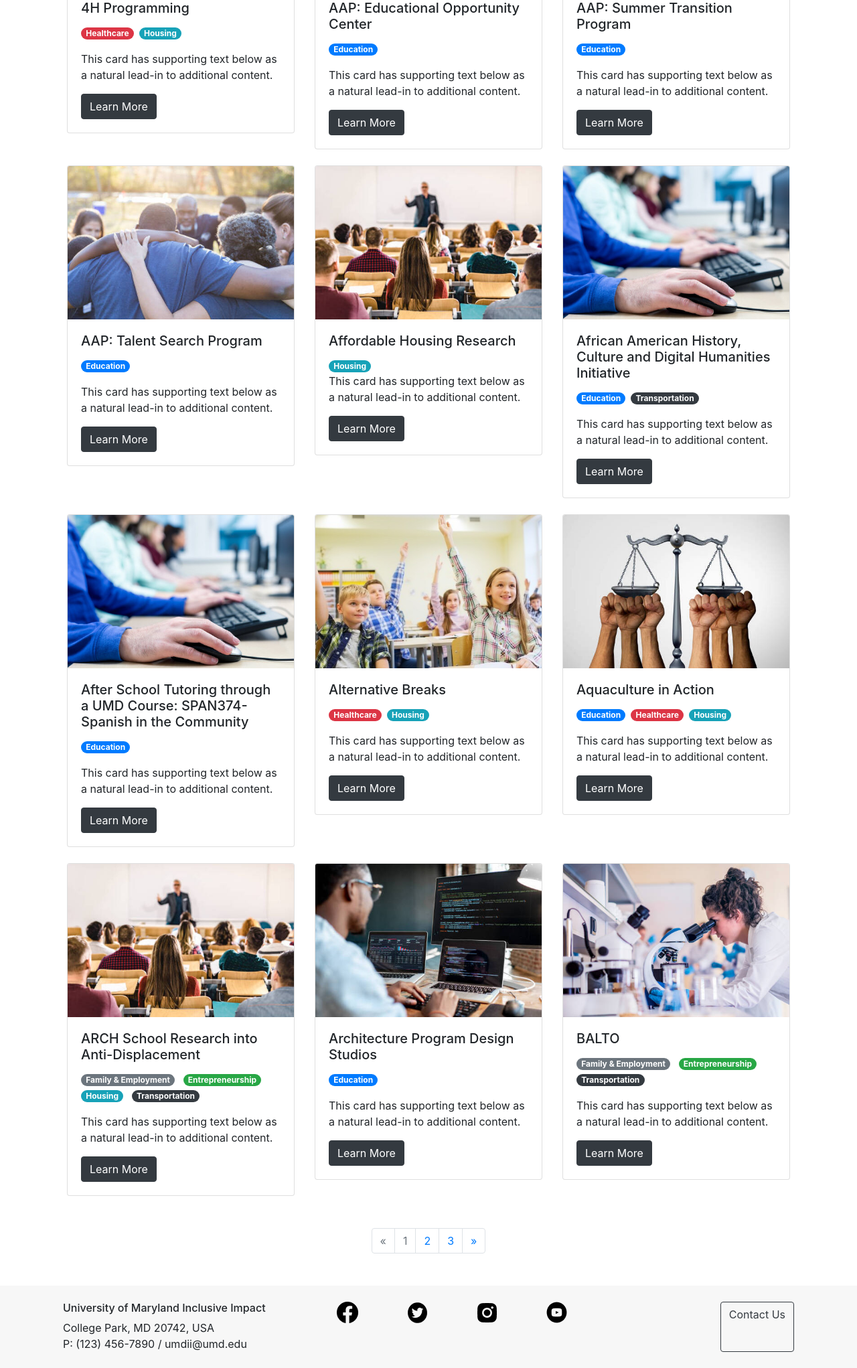
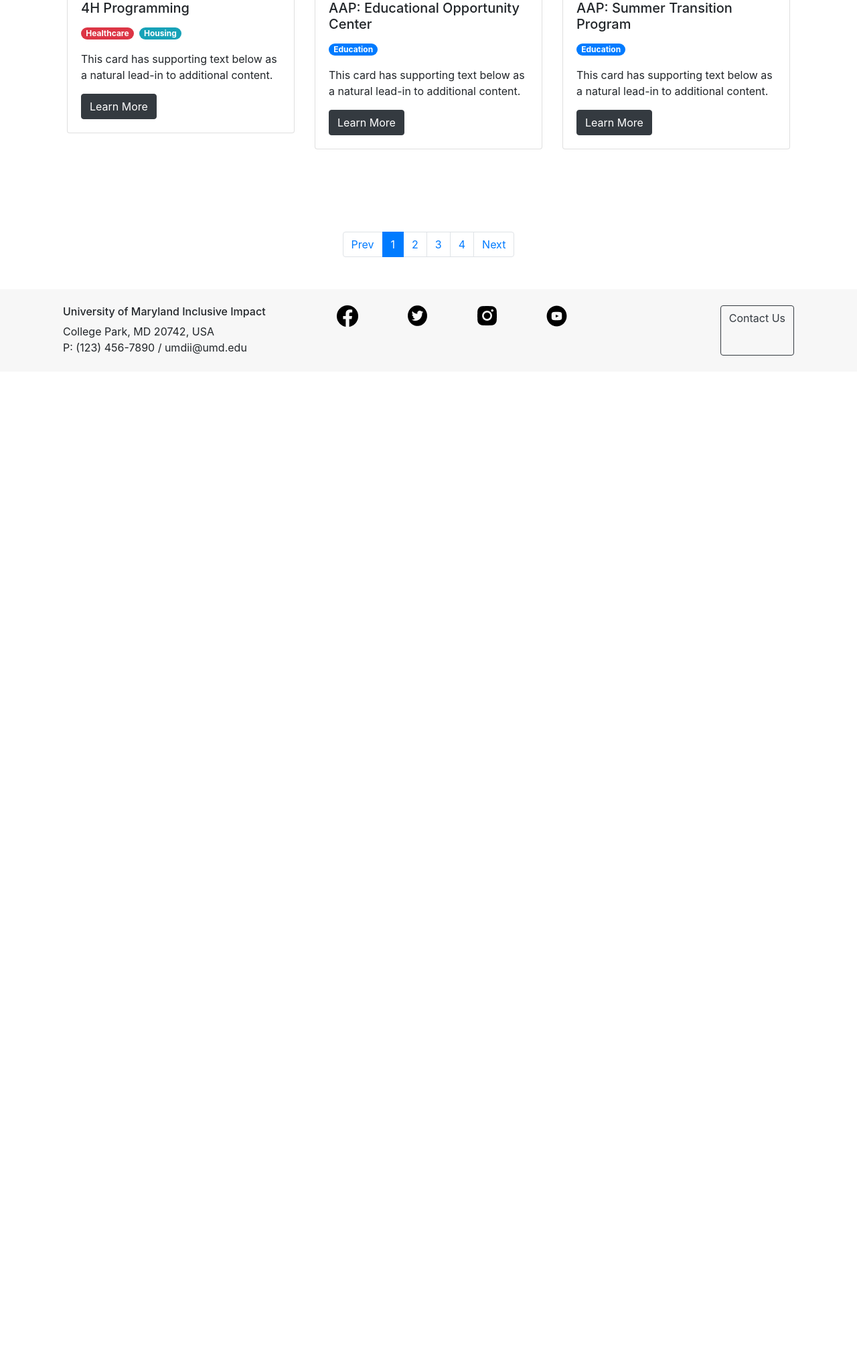
Before and after one commit to KrehlK/inclusive-impact, a PHP site: page /resources.html in a window 1280 px wide. Shown: the part 434-2477 px from the top of the page at 67% size. After the commit the page ends 965 px from the top, so only its background shows below. Run offline with PHP 8.4, Linux system fonts and the light colour scheme; some libraries are stand-ins or nearby versions.

Commit message:
Resource Page
I have fixed the Pagination of Page

```diff
--- /dev/null
+++ b/assets/js/showPage.js
@@ -0,0 +1,76 @@
+// This is JS for Pagination on Resource Page
+
+function getPageList(totalPages, page, maxLength) {
+    function range(start, end){
+        return Array.from(Array(end - start + 1), (_, i) => i + start);
+    }
+
+    var sideWidth = maxLength < 9 ? 1 : 2;
+    var leftWidth = (maxLength - sideWidth * 2 - 3) >> 1;
+    var rightWidth = (maxLength - sideWidth * 2 - 3) >> 1;
+
+    if(totalPages <= maxLength){
+        return range(1, totalPages);
+    }
+
+    if(page <= maxLength - sideWidth -1 - rightWidth){
+        return range(1, maxLength - sideWidth - 1).concat(0, range(totalPages - sideWidth + 1, totalPages));
+    }
+
+    if(page >= totalPages - sideWidth - 1 - rightWidth){
+        return range(1, sideWidth).concat(0, range(totalPages - sideWidth - 1 - rightWidth - leftWidth, totalPages));
+    }
+
+    return range(1, sideWidth).concat(0, range(page - leftWidth, page + rightWidth), 0, range(totalPages - sideWidth + 1, totalPages));
+
+}
+
+
+$(function(){
+    var numberOfItems = $(".row .card").length;
+    var limitPerPage = 3; // Cards Visible Per Page
+    var totalPages = Math.ceil(numberOfItems / limitPerPage);
+    var paginationSize = 7; // Page elements visible in the Pagination
+    var currentPage;
+
+    function showPage(whichPage) {
+        if(whichPage < 1 || whichPage > totalPages) return false;
+
+        currentPage = whichPage;
+
+        $(".row .card").hide().slice((currentPage - 1) * limitPerPage, currentPage * limitPerPage).show();
+
+
+        $(".pagination li").slice(1, -1).remove();
+
+        getPageList(totalPages, currentPage, paginationSize).forEach(item => {
+            $("<li>").addClass("page-item").addClass("current-page")
+                .toggleClass("active", item === currentPage).append($("<a>").addClass("page-link")
+                    .attr({href: "javascript:void(0)"}).text(item || "...")).insertBefore(".next-page");
+        });
+
+        $(".previous-page").toggleClass("disable", currentPage === 1);
+        $(".next-page").toggleClass("disable", currentPage === totalPages);
+        return true;
+    }
+
+    $(".pagination").append(
+        $("<li>").addClass("page-item").addClass("previous-page").append($("<a>").addClass("page-link").attr({href: "javascript:void(0)"}).text("Prev")),
+        $("<li>").addClass("page-item").addClass("next-page").append($("<a>").addClass("page-link").attr({href: "javascript:void(0)"}).text("Next"))
+    );
+
+    $(".row").show();
+    showPage(1);
+
+    $(document).on("click", ".pagination li.current-page:not(.active)", function(){
+        return showPage(+$(this).text());
+    });
+
+    $(".next-page").on("click", function(){
+        return showPage(currentPage + 1);
+    });
+
+    $(".previous-page").on("click", function(){
+        return showPage(currentPage - 1);
+    });
+});
--- a/resources.html
+++ b/resources.html
@@ -9,6 +9,8 @@
     <link rel="stylesheet" href="https://cdn.jsdelivr.net/npm/bootstrap@4.0.0/dist/css/bootstrap.min.css" integrity="sha384-Gn5384xqQ1aoWXA+058RXPxPg6fy4IWvTNh0E263XmFcJlSAwiGgFAW/dAiS6JXm" crossorigin="anonymous">
     <!-- CSS -->
     <link rel="stylesheet" type="text/css" href="assets/css/resources.css">
+
+    <script src="https://cdnjs.cloudflare.com/ajax/libs/jquery/3.6.1/jquery.min.js" charset="utf-8"></script>
 
     <title>UMD Inclusive Impact</title>
   </head>
@@ -84,7 +86,7 @@
 
         <!-- CARDS -->
         <div class="container mt-3">
-            <div class="row row-cols-1 row-cols-sm-3 mb-4" id="myList">
+            <div class="row row-cols-1 row-cols-sm-3 mb-4" id="myList" style="display: none">
                 <!-- Card 1 -->
                 <div class="col-12 col-sm-4 mb-4 filterDiv healthcare housing">
                     <div class="card">
@@ -252,27 +254,98 @@
         </div><!--end cards container-->
 
         <!--PAGINATION-->
-        <nav class="justify-content-center" aria-label="Page navigation">
-            <ul class="pagination justify-content-center">
-              <li class="page-item disabled">
-                <a class="page-link" href="#" aria-label="Previous">
-                  <span aria-hidden="true">&laquo;</span>
-                  <span class="sr-only">Previous</span>
-                </a>
-              </li>
-              <li class="page-item disabled"><a class="page-link" href="#">1</a></li>
-              <li class="page-item"><a class="page-link" href="#">2</a></li>
-              <li class="page-item"><a class="page-link" href="#">3</a></li>
-              <li class="page-item">
-                <a class="page-link" href="#" aria-label="Next">
-                  <span aria-hidden="true">&raquo;</span>
-                  <span class="sr-only">Next</span>
-                </a>
-              </li>
-            </ul>
-        </nav>
+        <div class = "pagination justify-content-center">
+            <!-- <li class = "page-item previous-page disable"><a class = "page-link" href="#">Prev</a></li>
+            <li class = "page-item current-page active"><a class = "page-link" href="#">1</a></li>
+            <li class = "page-item dots"><a class = "page-link" href="#">...</a></li>
+            <li class = "page-item current-page"><a class = "page-link" href="#">5</a></li>
+            <li class = "page-item current-page"><a class = "page-link" href="#">6</a></li>
+            <li class = "page-item dots"><a class = "page-link" href="#">...</a></li>
+            <li class = "page-item current-page"><a class = "page-link" href="#">10</a></li>
+            <li class = "page-item next-page"><a class = "page-link" href="#">Next</a></li> -->
+        </div>
 
     </div><!--end CONTENT container-->
+
+
+    <!-- This is optional JQuery for Pagination-->
+    <!-- <script type = "text/javascript">
+        function getPageList(totalPages, page, maxLength) {
+            function range(start, end){
+                return Array.from(Array(end - start + 1), (_, i) => i + start);
+            }
+
+            var sideWidth = maxLength < 9 ? 1 : 2;
+            var leftWidth = (maxLength - sideWidth * 2 - 3) >> 1;
+            var rightWidth = (maxLength - sideWidth * 2 - 3) >> 1;
+
+            if(totalPages <= maxLength){
+                return range(1, totalPages);
+            }
+
+            if(page <= maxLength - sideWidth -1 - rightWidth){
+                return range(1, maxLength - sideWidth - 1).concat(0, range(totalPages - sideWidth + 1, totalPages));
+            }
+
+            if(page >= totalPages - sideWidth - 1 - rightWidth){
+                return range(1, sideWidth).concat(0, range(totalPages - sideWidth - 1 - rightWidth - leftWidth, totalPages));
+            }
+
+            return range(1, sideWidth).concat(0, range(page - leftWidth, page + rightWidth), 0, range(totalPages - sideWidth + 1, totalPages));
+
+        }
+
+
+        $(function(){
+            var numberOfItems = $(".row .card").length;
+            var limitPerPage = 3; // Cards Visible Per Page
+            var totalPages = Math.ceil(numberOfItems / limitPerPage);
+            var paginationSize = 7; // Page elements visible in the Pagination
+            var currentPage;
+
+            function showPage(whichPage) {
+                if(whichPage < 1 || whichPage > totalPages) return false;
+
+                currentPage = whichPage;
+
+                $(".row .card").hide().slice((currentPage - 1) * limitPerPage, currentPage * limitPerPage).show();
+
+
+                $(".pagination li").slice(1, -1).remove();
+
+                getPageList(totalPages, currentPage, paginationSize).forEach(item => {
+                    $("<li>").addClass("page-item").addClass("current-page")
+                        .toggleClass("active", item === currentPage).append($("<a>").addClass("page-link")
+                            .attr({href: "javascript:void(0)"}).text(item || "...")).insertBefore(".next-page");
+                });
+
+                $(".previous-page").toggleClass("disable", currentPage === 1);
+                $(".next-page").toggleClass("disable", currentPage === totalPages);
+                return true;
+            }
+
+            $(".pagination").append(
+                $("<li>").addClass("page-item").addClass("previous-page").append($("<a>").addClass("page-link").attr({href: "javascript:void(0)"}).text("Prev")),
+                $("<li>").addClass("page-item").addClass("next-page").append($("<a>").addClass("page-link").attr({href: "javascript:void(0)"}).text("Next"))
+            );
+
+            $(".row").show();
+            showPage(1);
+
+            $(document).on("click", ".pagination li.current-page:not(.active)", function(){
+                return showPage(+$(this).text());
+            });
+
+            $(".next-page").on("click", function(){
+                return showPage(currentPage + 1);
+            });
+
+            $(".previous-page").on("click", function(){
+                return showPage(currentPage - 1);
+            });
+        });
+    </script> -->
+
 
     <!--FOOTER-->
     <footer class="mt-5" style="background-color: #f7f7f7;">
@@ -302,5 +375,6 @@
     <script src="https://cdn.jsdelivr.net/npm/popper.js@1.12.9/dist/umd/popper.min.js" integrity="sha384-ApNbgh9B+Y1QKtv3Rn7W3mgPxhU9K/ScQsAP7hUibX39j7fakFPskvXusvfa0b4Q" crossorigin="anonymous"></script>
     <script src="https://cdn.jsdelivr.net/npm/bootstrap@4.0.0/dist/js/bootstrap.min.js" integrity="sha384-JZR6Spejh4U02d8jOt6vLEHfe/JQGiRRSQQxSfFWpi1MquVdAyjUar5+76PVCmYl" crossorigin="anonymous"></script>
     <script src="assets/js/resources.js"></script><!--Filtering function-->
+    <script src="./assets/js/showPage.js"></script> <!--Go through the next set of resources-->
   </body>
 </html>
```
Also changed, not shown: assets/css/resources.css (+13 -0 lines).
